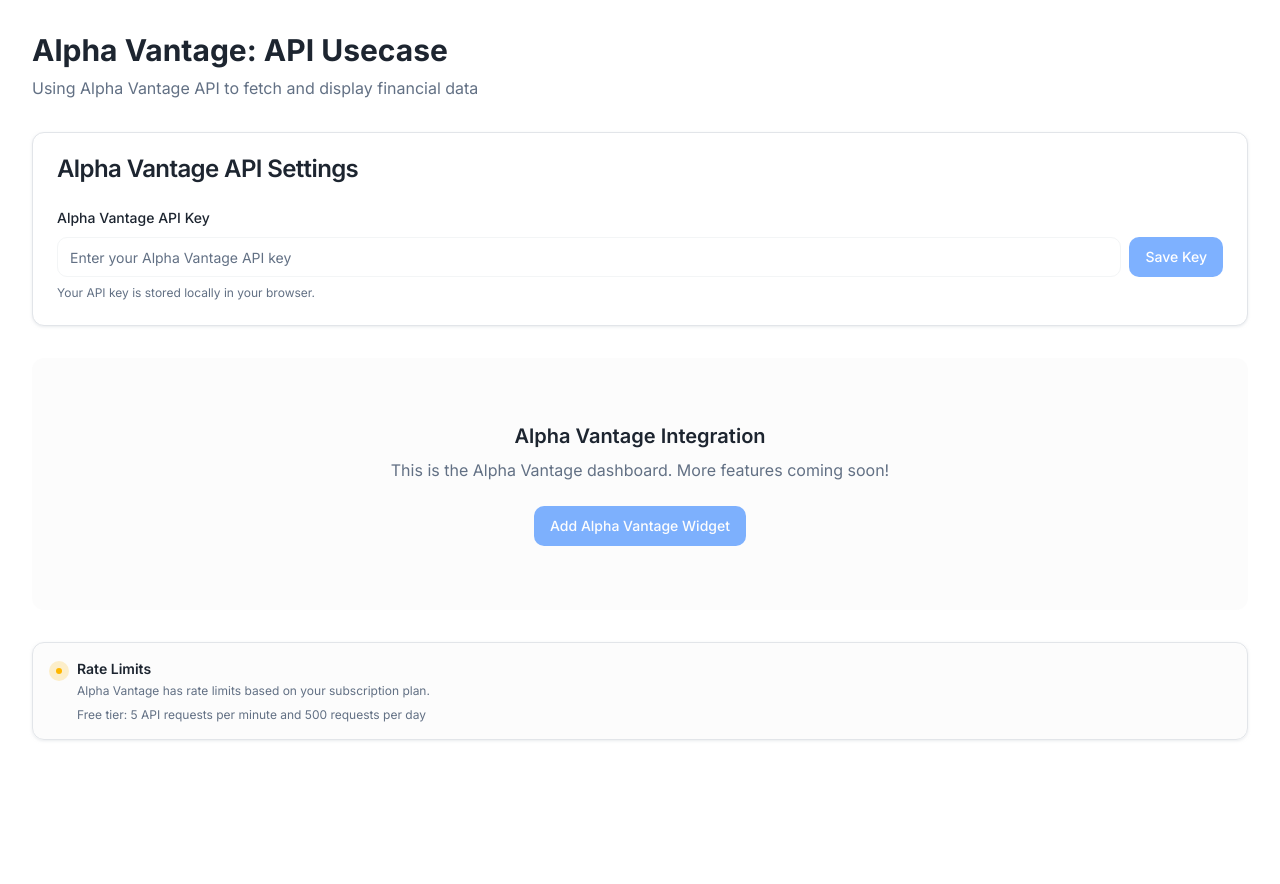
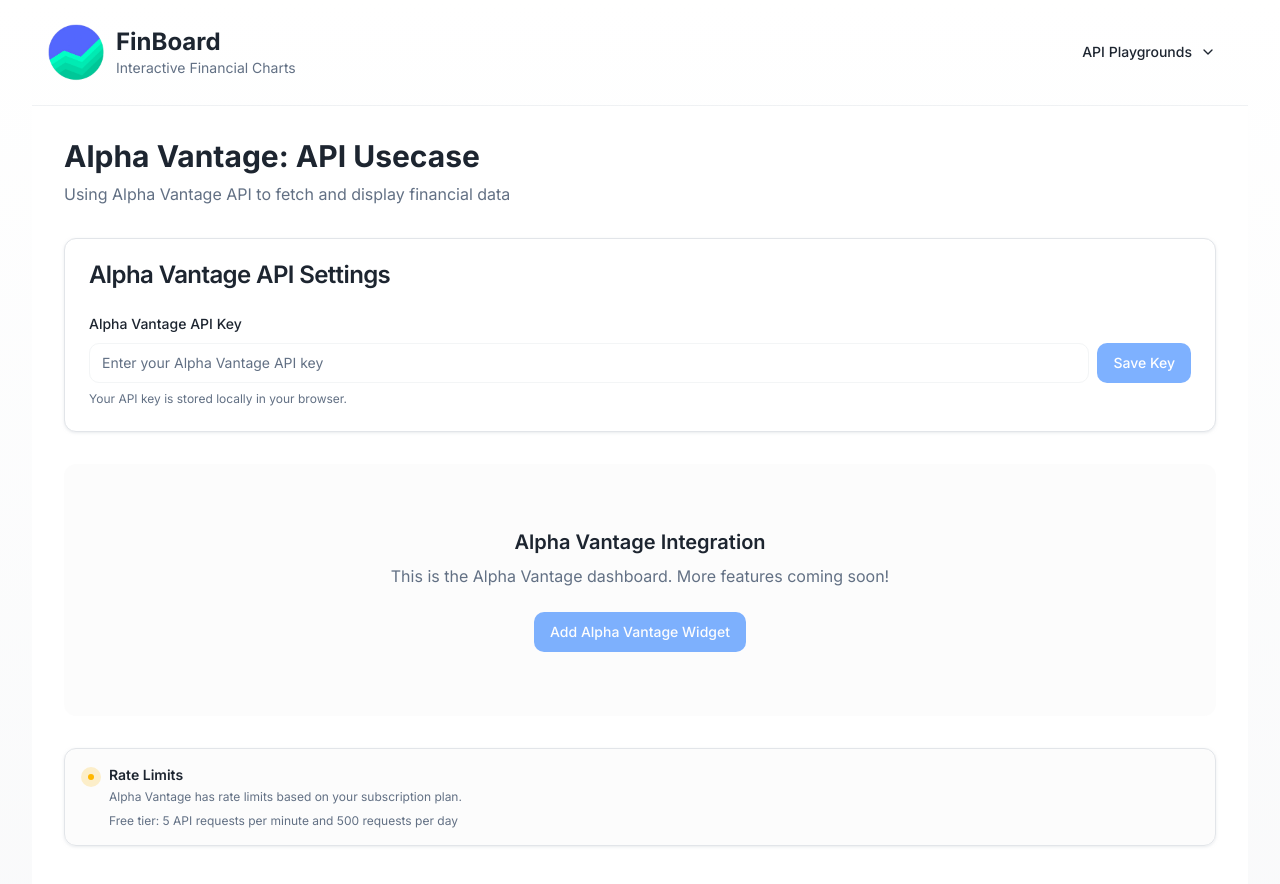
Before and after one commit to Shahsmit075/fin-board, a React (Vite) app: page /dashboard2 in a window 1280 px wide. Shown: the top 884 px of the page. Before the commit the page ends 800 px from the top, so only its background shows below. Built offline with nearby package versions, Linux system fonts and the light colour scheme.

Commit message:
fix/ correctd api endpoint for intraday to add company_name before.

```diff
--- a/src/components/widgets/WidgetCard.tsx
+++ b/src/components/widgets/WidgetCard.tsx
@@ -26,29 +26,29 @@
         // Add symbol parameter second
         params.append("symbol", widget.company);
         params.append("interval", "5min");
-
-        // if (widget.intraday?.outputSize) {
-        //   params.append("outputsize", widget.intraday.outputSize);
-        // }
         if (widget.intraday?.month) {
-          // params.append("month", widget.intraday.month);
           params.append("outputsize", "full");
         }
         break;
       case "daily":
         params.append("function", "TIME_SERIES_DAILY");
+        // params.append("symbol", widget.company);
         break;
       case "weekly":
         params.append("function", "TIME_SERIES_WEEKLY");
+        // params.append("symbol", widget.company);
         break;
       case "monthly":
         params.append("function", "TIME_SERIES_MONTHLY");
+        // params.append("symbol", widget.company);
         break;
       default:
         params.append("function", "TIME_SERIES_DAILY");
+        params.append("symbol", widget.company);
     }
-
-    // Add apikey parameter last
+    if(widget.dataType !== "intraday") {
+      params.append("symbol", widget.company);
+    }
     params.append("apikey", "demo");
 
     return `${baseUrl}?${params.toString()}`;
--- a/src/pages/Dashboard2.tsx
+++ b/src/pages/Dashboard2.tsx
@@ -4,6 +4,7 @@
 import { Input } from "@/components/ui/input";
 import { Label } from "@/components/ui/label";
 import { useToast } from "@/hooks/use-toast";
+import { Header } from "@/components/layout/Header";
 
 export default function Dashboard2() {
   const [apiKey, setApiKey] = useState<string>(
@@ -21,6 +22,10 @@
   };
 
   return (
+    <>
+         <div className="min-h-screen bg-gradient-surface">
+         <div className="max-w-7xl mx-auto px-4 sm:px-6 lg:px-8">
+        <Header/>
     <div className="min-h-screen bg-background">
       <div className="max-w-7xl mx-auto px-4 sm:px-6 lg:px-8 py-8">
         {/* Header */}
@@ -96,5 +101,8 @@
         </div>
       </div>
     </div>
+    </div>
+    </div>
+    </>
   );
 }
```
